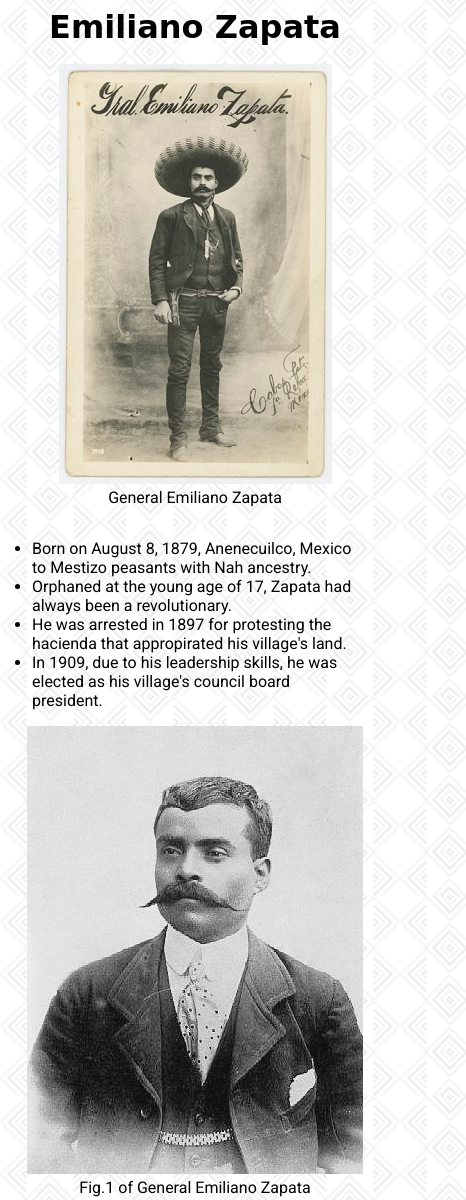
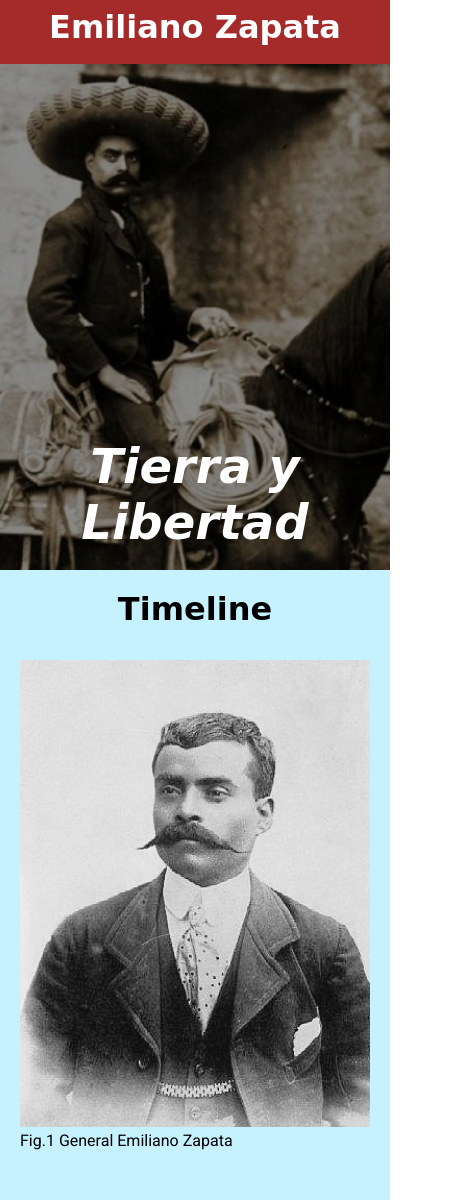
Before and after one commit to vanityespinosa/Tribute-Page-Emiliano-Zapata, a plain HTML site: page index.html in a window 390 px wide. Shown: the top 1200 px of the page, 466 px wide, since content can reach past the window. Drawn offline with Linux system fonts and the light colour scheme; a web font is replaced by a local one.

Commit message:
Complete Mobile-design approach.

```diff
--- a/index.html
+++ b/index.html
@@ -15,58 +15,60 @@
         <h1>Emiliano Zapata</h1>
     </header>
     <main>
-        <figure>
-            <img src="/images/small_Emiliano_Zapata_01.jpg" alt="Emiliano Zapata">
-            <figcaption>General Emiliano Zapata </figcaption>
-        </figure>
+        <section id="landing">
+            <h2>
+                Tierra y Libertad
+            </h2>
+        </section>
         <section id="timeline">
+            <h2>Timeline</h2>
             <div>
+                <figure>
+                    <img src="/images/Emiliano_Zapata_02.jpg" alt="">
+                    <figcaption>Fig.1 General Emiliano Zapata </figcaption>
+                </figure>
                 <ul>
                     <li>Born on August 8, 1879, Anenecuilco, Mexico to Mestizo peasants with Nah ancestry.</li>
                     <li>Orphaned at the young age of 17, Zapata had always been a revolutionary.</li>
                     <li>He was arrested in 1897 for protesting the hacienda that appropirated his village's land.</li>
                     <li>In 1909, due to his leadership skills, he was elected as his village's council board president.</li>
                 </ul>
-                <figure>
-                    <img src="/images/Emiliano_Zapata_02.jpg" alt="">
-                    <figcaption>Fig.1 of General Emiliano Zapata </figcaption>
-                </figure>
             </div>
             <div>
+                <figure>
+                    <img src="/images/small_Emiliano_Zapata_03.jpg" alt="">
+                    <figcaption>Fig.2 of General Emiliano Zapata </figcaption>
+                </figure>
                 <ul>
                     <li>Always a man of the people, Zapata involved himself with the struggles of the local peasant farmers.</li>
                     <li>Zapata constantly fought against encroaching landowners who stole village land for their own greed.</li>
                     <li>Zapata always used peaceful means to get village land back, but with the growing wealth of haciendas and the indifference of the Mexican government, Zapata found that the only option was force.</li>
                     <li>When the Mexican Revolution began in 1910, Zapata found himself aligning with Franchiso Madero who promised land reform if they were able to overthrow Porfirio Díaz.</li>
                 </ul>
-                <figure>
-                    <img src="/images/small_Emiliano_Zapata_03.jpg" alt="">
-                    <figcaption>Fig.1 of General Emiliano Zapata </figcaption>
-                </figure>
             </div>
             <div>
+                <figure>
+                    <img src="/images/small_Emiliano_Zapata_01.jpg" alt="">
+                    <figcaption>Fig.3 of General Emiliano Zapata </figcaption>
+                </figure>
                 <ul>
                     <li>In 1910, Zapata became the general of the Ejército Libertador del Sur or the Liberation Army of the South.</li>
                     <li>After capturing Cuautla in May 1911, Zapata's victory along side the victories of Pancho Villa and Pascual Orozco forced Díaz to flee to Europe.</li>
                     <li>Francisco Madero then took the presidency but renegated on his promise to Zapata. Their relationship soured and Zapata adopted the Plan of Ayala. </li>
                     <li>In 1913, General Victoriano Huerta assassinated Francisco Madero. He attempted to gain Zapata's support against Venustiano Carranza and Pancho Villa to the North.</li>
                 </ul>
-                <figure>
-                    <img src="/images/small_Emiliano_Zapata_04.jpg" alt="">
-                    <figcaption>Fig.1 of General Emiliano Zapata </figcaption>
-                </figure>
             </div>
             <div>
+                <figure>
+                    <img src="/images/small_Emiliano_Zapata_05.jpg" alt="">
+                    <figcaption>Fig.4 of Pancho Villa and Emiliano Zapata after entering Mexico City. </figcaption>
+                </figure>
                 <ul>
-                    <li>As Huerta's positin deteriated, he resigned and fled Mexico, leaving the remaining factions in Mexico to fill the power vacuum.</li>
+                    <li>As Huerta's position deteriated, he resigned and fled Mexico, leaving the remaining factions in Mexico to fill the power vacuum.</li>
                     <li>It was during the Convention of Aguascalientes that Villa's and Carranza's break became obvious. Villa then created a loose alliance with Zapata and took over Mexico City.</li>
                     <li>However, Zapata returned to the South and his home state of Morelos. This would be the beginning of the end for the revolutionaries as Carranza slowly grew back into power and defeated Pancho Villa in the North.</li>
                     <li>On April 10 1919, agents of Carranza assassinated Zapata, with Col. Jesus Guajardo feigning that he wanted to defect to Zapata's side.</li>
                 </ul>
-                <figure>
-                    <img src="/images/small_Emiliano_Zapata_05.jpg" alt="">
-                    <figcaption>Fig.1 of General Emiliano Zapata </figcaption>
-                </figure>
             </div>
         </section>
     </main>
--- a/index_styles.css
+++ b/index_styles.css
@@ -15,6 +15,8 @@
 html, body {
     font-family: 'Roboto', sans-serif;
     text-align: center;
+    width: 100vw;
+    height: 100vh;
 }
 
 body {
@@ -23,17 +25,65 @@ body {
 
 header {
     height: 4rem;
-    text-align: center;
     padding: 0.5rem;
+    background-color: brown;
+    color: #fff;
 }
 
-h1 {
+h1, h2 {
     font-family: 'Trade Winds', cursive;
 }
-section {
-    padding: 1rem;
+
+ul {
+    padding: 0 1rem;
 }
- ul {
-     text-align: left;
-     padding: 1rem;
- }
+
+li {
+    padding: 1rem 0;
+}
+/***********************************************
+    Main Section
+***********************************************/
+main section {
+    padding: 1.25rem;
+}
+
+/********** Landing Styles *********/
+main #landing {
+    height: 60vh;
+    background: linear-gradient(rgba(0, 0, 0, 0.45), rgba(0, 0, 0, 0.45)),
+    url("images/small_Emiliano_Zapata_04.jpg") no-repeat center;
+    background-size: cover;
+    color: white;
+    display: flex;
+    flex-direction: column;
+    justify-content: flex-end;
+    align-items: center;
+}
+main #landing h2 {
+    font-size: 3rem;
+    font-style: italic;
+}
+/********** Timeline Styles *********/
+main #timeline {
+    background-color: rgb(198, 241, 255);
+    text-align: left;
+}
+main #timeline h2 {
+    text-align: center;
+    font-size: 2rem;
+}
+main #timeline img {
+    width: 100%;
+}
+main #timeline figure {
+    margin: 2rem 0;
+}
+
+/***********************************************
+    Footer Section
+***********************************************/
+footer {
+    background-color: black;
+    color: #fff;
+}
```
